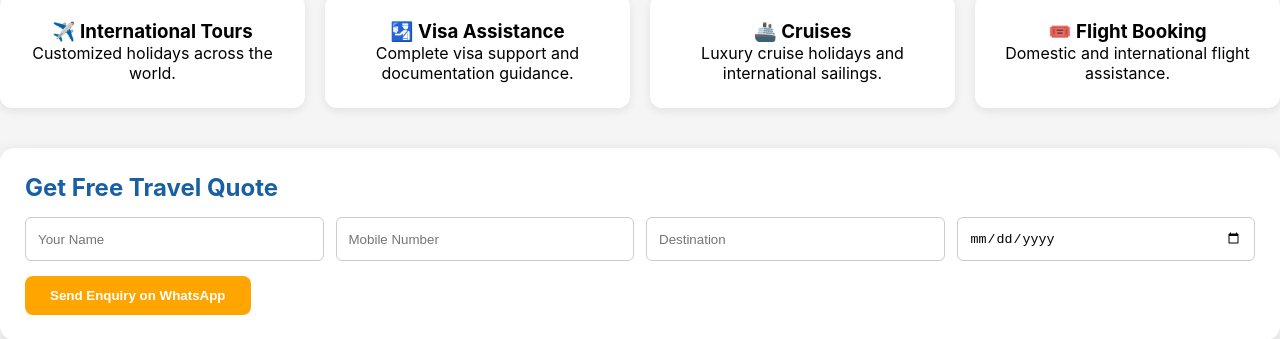
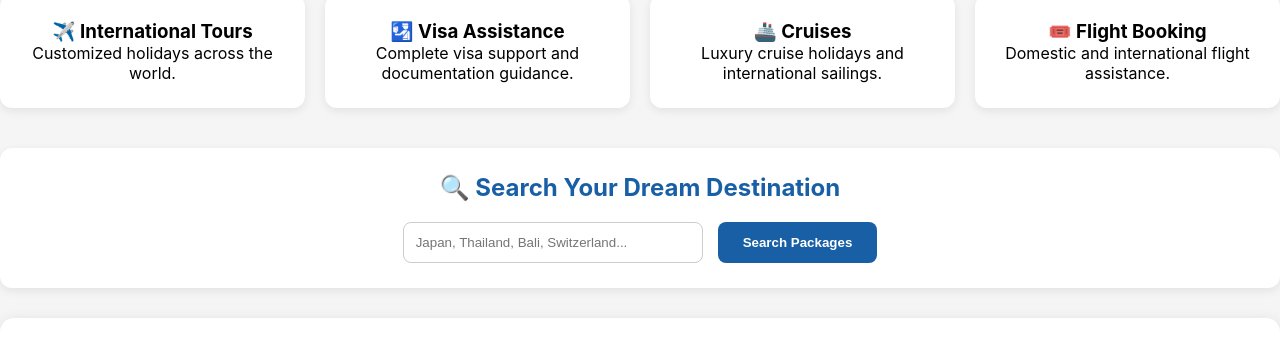
Before and after one commit to sadiquefaizan-sketch/fly4wonders, a React (Create React App) app: page / in a window 1280 px wide. Shown: the part 896-1235 px from the top of the page. Built offline with nearby package versions, Linux system fonts and the light colour scheme.

Commit message:
Add search destination section

```diff
--- a/src/App.jsx
+++ b/src/App.jsx
@@ -481,7 +481,59 @@ backgroundPosition: 'center',
     <p>Domestic and international flight assistance.</p>
   </div>
 </div>
-
+<div style={{
+  background: 'white',
+  padding: '25px',
+  borderRadius: '12px',
+  marginBottom: '30px',
+  boxShadow: '0 3px 10px rgba(0,0,0,0.08)'
+}}>
+  <h2 style={{
+    textAlign: 'center',
+    color: '#185FA5',
+    marginBottom: '20px'
+  }}>
+    🔍 Search Your Dream Destination
+  </h2>
+
+  <div style={{
+    display: 'flex',
+    gap: '15px',
+    flexWrap: 'wrap',
+    justifyContent: 'center'
+  }}>
+    <input
+      type="text"
+      placeholder="Japan, Thailand, Bali, Switzerland..."
+      style={{
+        padding: '12px',
+        minWidth: '300px',
+        borderRadius: '8px',
+        border: '1px solid #ccc'
+      }}
+    />
+
+    <button
+      onClick={() =>
+        window.open(
+          'https://wa.me/918655566816?text=Hello Fly4Wonders, I am looking for holiday packages.',
+          '_blank'
+        )
+      }
+      style={{
+        background: '#185FA5',
+        color: 'white',
+        border: 'none',
+        padding: '12px 25px',
+        borderRadius: '8px',
+        cursor: 'pointer',
+        fontWeight: 'bold'
+      }}
+    >
+      Search Packages
+    </button>
+  </div>
+</div>
 <InquiryForm />
 
 
```
